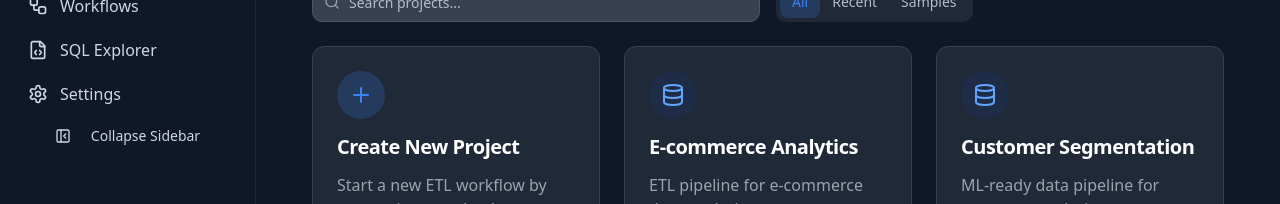
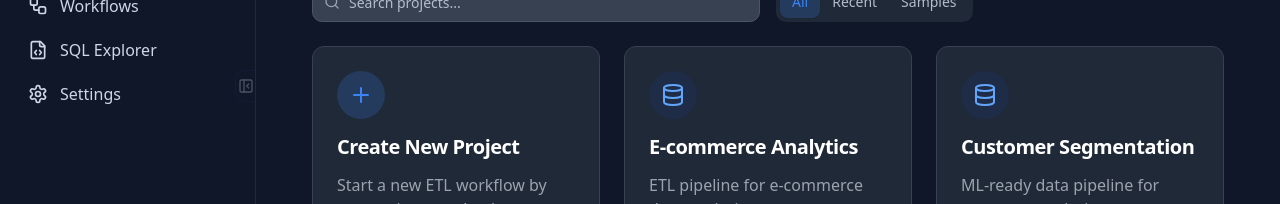
Before and after one commit to KB1629/datazen-connected, a React (Vite) app: page /projects in a window 1280 px wide. Shown: the part 243-447 px from the top of the page. Built offline with nearby package versions, Linux system fonts and the light colour scheme; sample sign-in values are in the browser's storage.

Commit message:
Update sidebar collapse button
Updated the sidebar collapse button to only display arrows. Removed the text "Collapse Sidebar".

```diff
--- a/src/components/layouts/DashboardLayout.tsx
+++ b/src/components/layouts/DashboardLayout.tsx
@@ -152,7 +152,7 @@ const DashboardLayout: React.FC<DashboardLayoutProps> = ({
               className={`bg-sidebar-background border-r border-sidebar-border flex-shrink-0 flex flex-col transition-all duration-300
                         md:relative ${sidebarOpen ? "translate-x-0" : "-translate-x-full md:translate-x-0"}
                         z-20 absolute inset-y-0 h-[calc(100vh-65px)] mt-[65px] md:mt-0 md:h-auto
-                        ${sidebarCollapsed ? "md:w-20" : "md:w-64"}`}
+                        ${sidebarCollapsed ? "md:w-20" : "md:w-64"} relative`}
             >
               <nav className="mt-6 flex-1">
                 <ul className="space-y-1 px-4">
@@ -171,25 +171,24 @@ const DashboardLayout: React.FC<DashboardLayoutProps> = ({
                       </Link>
                     </li>
                   ))}
-                  <li className="mt-3">
-                    <Button
-                      variant="ghost"
-                      size="sm"
-                      className="w-full flex items-center justify-center space-x-3 px-3 py-2 rounded-md text-sidebar-foreground hover:bg-sidebar-accent hover:text-white"
-                      onClick={() => setSidebarCollapsed(!sidebarCollapsed)}
-                    >
-                      {sidebarCollapsed ? (
-                        <PanelLeftOpen className="h-5 w-5" />
-                      ) : (
-                        <>
-                          <PanelLeftClose className="h-5 w-5" />
-                          <span>Collapse Sidebar</span>
-                        </>
-                      )}
-                    </Button>
-                  </li>
                 </ul>
               </nav>
+
+              {/* Toggle button positioned at the right border */}
+              <div className="absolute right-0 top-60 z-30">
+                <Button
+                  variant="ghost"
+                  size="icon"
+                  className="h-8 w-5 rounded-l-md rounded-r-none border border-r-0 border-sidebar-border bg-sidebar-background text-sidebar-foreground opacity-30 hover:opacity-100 hover:text-white hover:bg-sidebar-accent transition-opacity"
+                  onClick={() => setSidebarCollapsed(!sidebarCollapsed)}
+                  aria-label={sidebarCollapsed ? "Expand sidebar" : "Collapse sidebar"}
+                >
+                  {sidebarCollapsed ?
+                    <PanelLeftOpen className="h-4 w-4" /> :
+                    <PanelLeftClose className="h-4 w-4" />
+                  }
+                </Button>
+              </div>
 
               {!sidebarCollapsed && (
                 <div className="p-4 border-t border-sidebar-border mt-auto">
```
